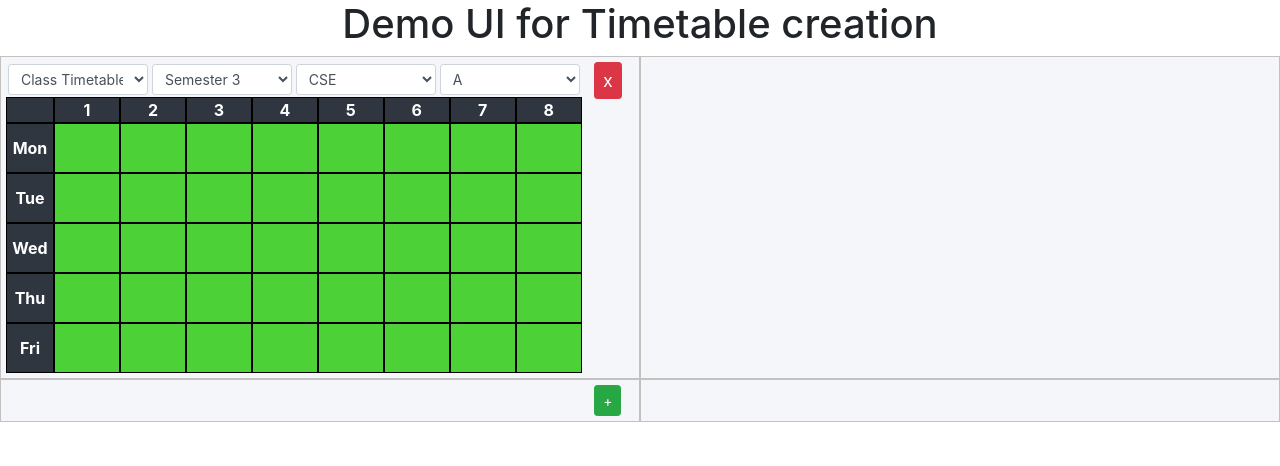
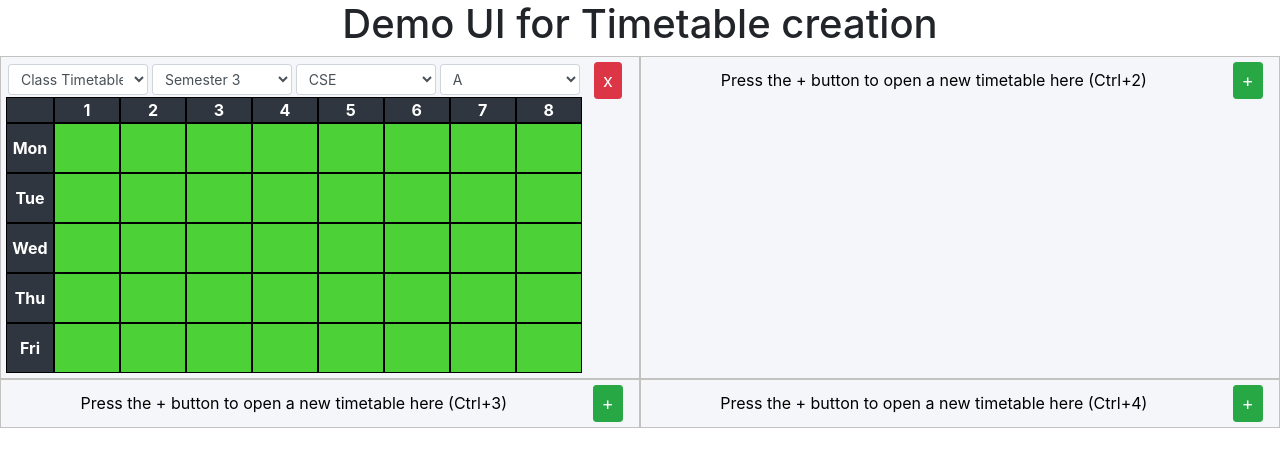
Before and after one commit to Ram-the-coder/UI-for-Timetable-Creation, a React (Create React App) app: page / in a window 1280 px wide. Shown: the top 466 px of the page. Built offline with nearby package versions, Linux system fonts and the light colour scheme.

Commit message:
Replicated code for all workspaces

```diff
--- a/src/App.js
+++ b/src/App.js
@@ -26,9 +26,10 @@ class App extends Component {
 	}
 
 	checkKeyCodes = e => {
-		if(e.keyCode === 49 && e.ctrlKey) {
+		if(e.ctrlKey && (e.keyCode > 48) && (e.keyCode < 53)) {
 				e.preventDefault();
-			this.state["w1"] ? this.closeWorkArea("w1") : this.setState({["w1"]: true});
+				let workArea = "w" + (e.keyCode - 48);
+				this.state[workArea] ? this.closeWorkArea(workArea) : this.setState({[workArea]: true});
 		}
 	}
 
@@ -60,23 +61,54 @@ class App extends Component {
 	        			</div>
 	        		</div>
 	        		<div className="work-area col-lg-6 row">
-
+	        			<div className = "col-sm-11">
+	        				{
+	        					this.state.w2
+	        								? <TimeTable id="2" />
+	        								: <div className="permaTooltip">Press the + button to open a new timetable here (Ctrl+2)</div>
+	        				}
+	        			</div>
+	        			<div className = "col-sm-1">
+	        				{
+	        					this.state.w2 	?	<button className="btn btn-sm btn-danger open-close" data-w="w2" onClick={this.toggleW} title="Close this Timetable (Ctrl+2)" >x</button>
+	        									: 	<button className="btn btn-sm btn-success open-close" data-w="w2" onClick={this.toggleW} title="Open a timetable in this area (Ctrl+2)">+</button>
+	        				}
+	        			</div>
 	        		</div>
 	        	</div>
 	        	<div className="workspace row">
 	        		<div className="work-area col-lg-6 row">
 	        			<div className = "col-sm-11">
-	        				{this.state.w3 && <TimeTable />}
+	        				{
+	        					this.state.w3
+	        								? <TimeTable id="3" />
+	        								: <div className="permaTooltip">Press the + button to open a new timetable here (Ctrl+3)</div>
+	        				}
 	        			</div>
 	        			<div className = "col-sm-1">
 	        				{
-	        					this.state.w3 	?	<button className="btn btn-sm btn-danger" onClick={()=>this.setState({w3:false})} >-</button>
-	        									: 	<button className="btn btn-sm btn-success" onClick={()=>this.setState({w3:true})}>+</button>
+	        					this.state.w3 	?	<button className="btn btn-sm btn-danger open-close" data-w="w3" onClick={this.toggleW} title="Close this Timetable (Ctrl+3)" >x</button>
+	        									: 	<button className="btn btn-sm btn-success open-close" data-w="w3" onClick={this.toggleW} title="Open a timetable in this area (Ctrl+3)">+</button>
 	        				}
 	        			</div>
 	        		</div>
-	        		<div className="work-area col-lg-6 row"></div>
+	        		<div className="work-area col-lg-6 row">
+	        			<div className = "col-sm-11">
+	        				{
+	        					this.state.w4
+	        								? <TimeTable id="4" />
+	        								: <div className="permaTooltip">Press the + button to open a new timetable here (Ctrl+4)</div>
+	        				}
 	        			</div>
+	        			<div className = "col-sm-1">
+	        				{
+	        					this.state.w4 	?	<button className="btn btn-sm btn-danger open-close" data-w="w4" onClick={this.toggleW} title="Close this Timetable (Ctrl+4)" >x</button>
+	        									: 	<button className="btn btn-sm btn-success open-close" data-w="w4" onClick={this.toggleW} title="Open a timetable in this area (Ctrl+4)">+</button>
+	        				}
+	        			</div>
+	        		</div>
+	        	</div>
+
 
 		        {/*<div>
 		        	<p>
```
Lines whose indentation alone changed are shown as unchanged.
